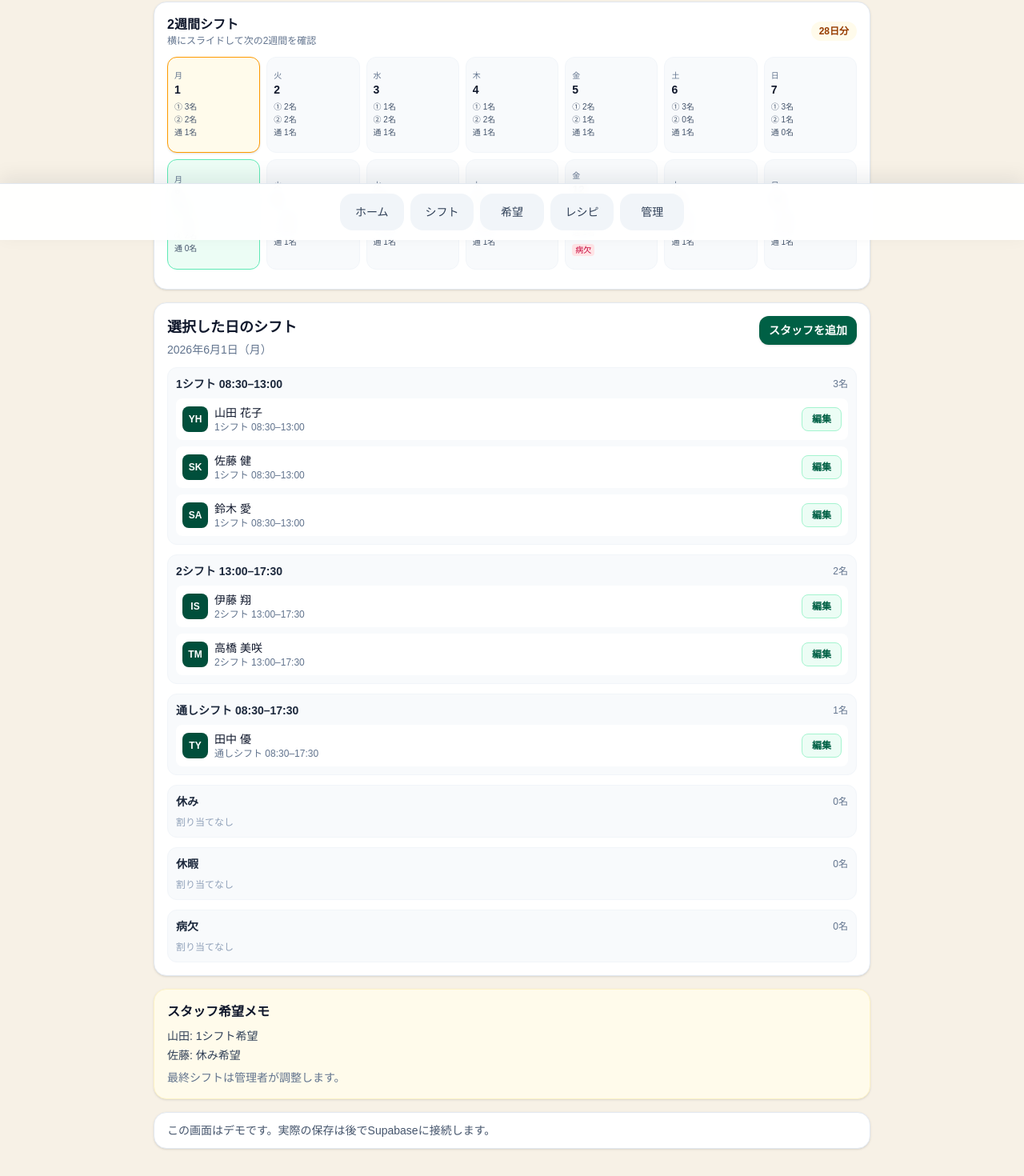
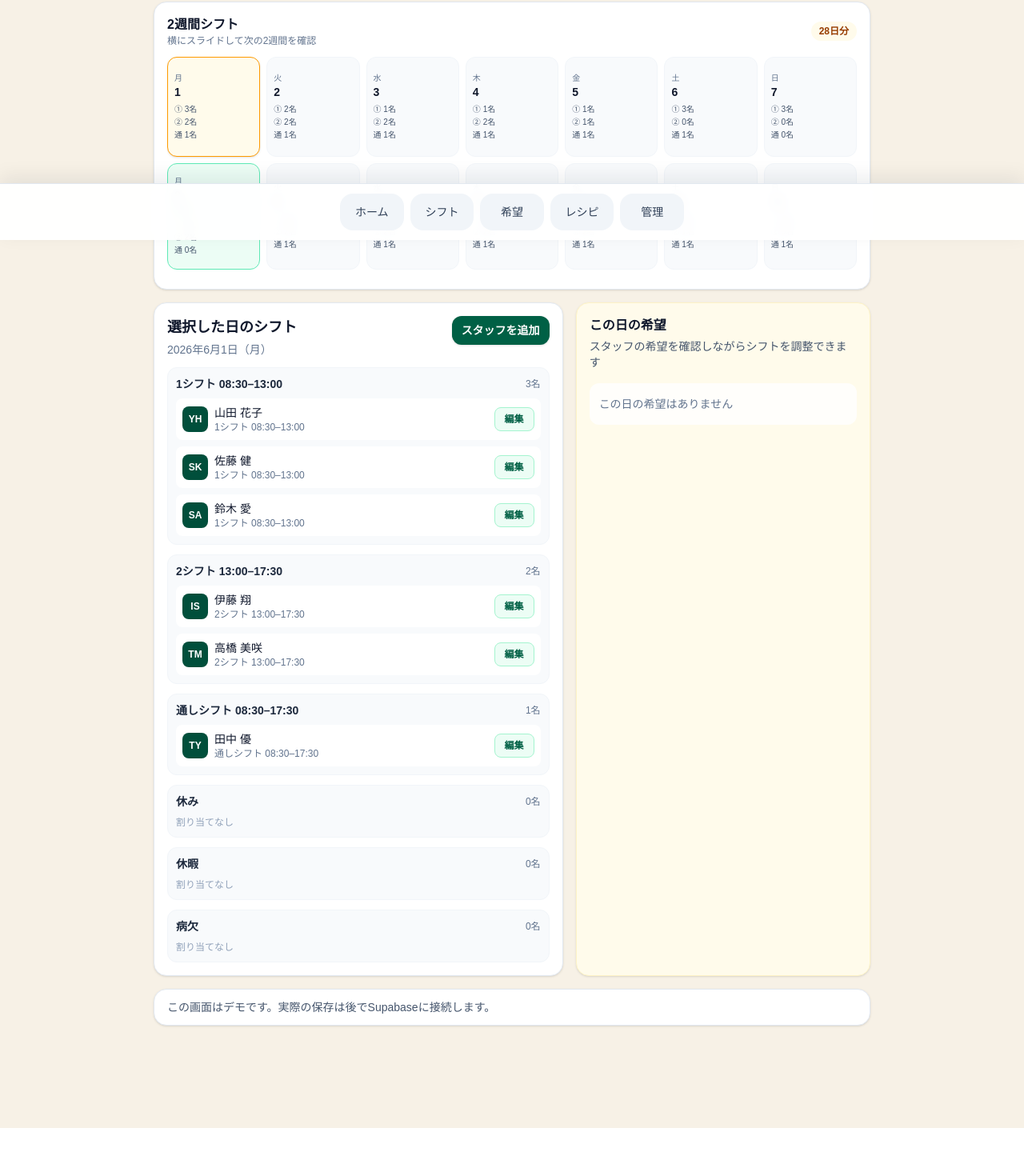
Before and after one commit to tantik/cafe-shift, a Next.js app: page /manager/shifts in a window 1280 px wide. Shown: the part 500-1970 px from the top of the page at 80% size. After the commit the page ends 1910 px from the top, so only its background shows below. Built offline with nearby package versions, Linux system fonts and the light colour scheme.

Commit message:
Show shift requests in manager shift editor

```diff
--- a/src/app/manager/shifts/page.tsx
+++ b/src/app/manager/shifts/page.tsx
@@ -24,6 +24,13 @@ type CalendarDay = {
   weekday: string;
 };
 
+type ShiftRequest = {
+  date: string;
+  employeeId: string;
+  shift: ShiftCode | "day_off_request";
+  comment?: string;
+};
+
 const employees: Employee[] = [
   { id: "yamada", name: "山田 花子", initials: "YH" },
   { id: "sato", name: "佐藤 健", initials: "SK" },
@@ -44,6 +51,17 @@ const shiftOptions: { code: ShiftCode; label: string; time: string }[] = [
   { code: "sick", label: "病欠", time: "" },
 ];
 
+const shiftRequests: ShiftRequest[] = [
+  { date: "2026-06-03", employeeId: "yamada", shift: "shift_1", comment: "午前のみ可能です" },
+  { date: "2026-06-05", employeeId: "sato", shift: "day_off_request", comment: "予定があります" },
+  { date: "2026-06-07", employeeId: "suzuki", shift: "shift_2" },
+  { date: "2026-06-10", employeeId: "ito", shift: "full_day" },
+  { date: "2026-06-12", employeeId: "takahashi", shift: "day_off_request" },
+  { date: "2026-06-14", employeeId: "tanaka", shift: "shift_1" },
+  { date: "2026-06-18", employeeId: "nakamura", shift: "shift_2" },
+  { date: "2026-06-20", employeeId: "kobayashi", shift: "day_off_request" },
+];
+
 const weekdays = ["月", "火", "水", "木", "金", "土", "日"];
 const days: CalendarDay[] = Array.from({ length: 28 }, (_, index) => ({
   key: `2026-06-${String(index + 1).padStart(2, "0")}`,
@@ -57,7 +75,10 @@ const standardPattern: ShiftCode[] = ["shift_1", "shift_1", "shift_1", "shift_2"
 
 function createInitialAssignments() {
   return days.reduce<Record<string, Assignment[]>>((result, day) => {
-    result[day.key] = employees.slice(0, 6).map((employee, index) => {
+    result[day.key] = employees
+      .slice(0, 6)
+      .filter((employee) => !shiftRequests.some((request) => request.date === day.key && request.employeeId === employee.id))
+      .map((employee, index) => {
         let shift = standardPattern[(index + day.day - 1) % standardPattern.length];
         if (sickDays.includes(day.day) && index === (day.day + 1) % employees.length) {
           shift = "sick";
@@ -86,6 +107,7 @@ export default function ManagerShiftsPage() {
 
   const selectedDay = days.find((day) => day.key === selectedDate) ?? days[0];
   const selectedAssignments = assignments[selectedDate] ?? [];
+  const selectedRequests = shiftRequests.filter((request) => request.date === selectedDate);
   const editingEmployee = employees.find((employee) => employee.id === editingEmployeeId);
   const availableEmployees = employees.filter(
     (employee) => !selectedAssignments.some((assignment) => assignment.employeeId === employee.id),
@@ -144,6 +166,24 @@ export default function ManagerShiftsPage() {
       };
     });
     closeAddEditor();
+  }
+
+  function addRequestToShift(request: ShiftRequest) {
+    if (request.shift === "day_off_request") {
+      return;
+    }
+    const requestedShift: ShiftCode = request.shift;
+
+    setAssignments((current) => {
+      const currentDay = current[selectedDate] ?? [];
+      if (currentDay.some((assignment) => assignment.employeeId === request.employeeId)) {
+        return current;
+      }
+      return {
+        ...current,
+        [selectedDate]: [...currentDay, { employeeId: request.employeeId, shift: requestedShift, memo: request.comment ?? "" }],
+      };
+    });
   }
 
   return (
@@ -245,6 +285,7 @@ export default function ManagerShiftsPage() {
           </div>
         </section>
 
+        <div className="grid gap-4 lg:grid-cols-[minmax(0,1.25fr)_minmax(18rem,0.9fr)]">
           <section className="rounded-2xl border border-slate-200 bg-white p-3 shadow-sm sm:p-4">
             <div className="flex flex-wrap items-start justify-between gap-3">
               <div>
@@ -311,14 +352,69 @@ export default function ManagerShiftsPage() {
             </div>
           </section>
 
-        <section className="rounded-2xl border border-amber-100 bg-amber-50 p-4 shadow-sm">
-          <h2 className="font-semibold text-slate-900">スタッフ希望メモ</h2>
-          <div className="mt-2 space-y-1 text-sm text-slate-700">
-            <p>山田: 1シフト希望</p>
-            <p>佐藤: 休み希望</p>
+          <section className="rounded-2xl border border-amber-100 bg-amber-50 p-3 shadow-sm sm:p-4">
+            <h2 className="font-semibold text-slate-900">この日の希望</h2>
+            <p className="mt-1 text-sm text-slate-600">スタッフの希望を確認しながらシフトを調整できます</p>
+
+            {selectedRequests.length === 0 ? (
+              <p className="mt-4 rounded-xl bg-white/80 px-3 py-4 text-sm text-slate-500">この日の希望はありません</p>
+            ) : (
+              <div className="mt-3 space-y-2">
+                {selectedRequests.map((request) => {
+                  const employee = employees.find((item) => item.id === request.employeeId);
+                  const isAssigned = selectedAssignments.some((assignment) => assignment.employeeId === request.employeeId);
+                  const isDayOffRequest = request.shift === "day_off_request";
+                  const requestedShift = isDayOffRequest
+                    ? "休み希望"
+                    : shiftOptions.find((shift) => shift.code === request.shift)?.label ?? "";
+
+                  if (!employee) {
+                    return null;
+                  }
+
+                  return (
+                    <article key={`${request.date}-${request.employeeId}`} className="rounded-xl border border-amber-100 bg-white p-3">
+                      <div className="flex items-start gap-2">
+                        <span className="flex h-8 w-8 shrink-0 items-center justify-center rounded-lg bg-emerald-900 text-[10px] font-bold text-white">
+                          {employee.initials}
+                        </span>
+                        <div className="min-w-0 flex-1">
+                          <div className="flex flex-wrap items-center justify-between gap-1">
+                            <p className="text-sm font-semibold text-slate-900">{employee.name}</p>
+                            <span
+                              className={`rounded-full px-2 py-0.5 text-[11px] font-semibold ${
+                                isAssigned
+                                  ? "bg-emerald-100 text-emerald-800"
+                                  : isDayOffRequest
+                                    ? "bg-slate-100 text-slate-700"
+                                    : "bg-amber-100 text-amber-800"
+                              }`}
+                            >
+                              {isAssigned ? "登録済み" : isDayOffRequest ? "休み希望" : "希望"}
+                            </span>
                           </div>
-          <p className="mt-2 text-sm text-slate-500">最終シフトは管理者が調整します。</p>
+                          <p className="mt-1 text-sm font-medium text-emerald-800">{requestedShift}</p>
+                          {request.comment ? <p className="mt-1 text-xs text-slate-500">メモ: {request.comment}</p> : null}
+                        </div>
+                      </div>
+                      {!isAssigned && !isDayOffRequest ? (
+                        <button
+                          type="button"
+                          onClick={() => addRequestToShift(request)}
+                          className="mt-3 w-full rounded-lg bg-emerald-800 px-3 py-2 text-sm font-semibold text-white"
+                        >
+                          シフトに追加
+                        </button>
+                      ) : isDayOffRequest && !isAssigned ? (
+                        <p className="mt-2 text-sm text-slate-500">休み希望です</p>
+                      ) : null}
+                    </article>
+                  );
+                })}
+              </div>
+            )}
           </section>
+        </div>
 
         <p className="rounded-2xl border border-slate-200 bg-white px-4 py-3 text-sm text-slate-600 shadow-sm">
           この画面はデモです。実際の保存は後でSupabaseに接続します。
```
Lines whose indentation alone changed are shown as unchanged.
